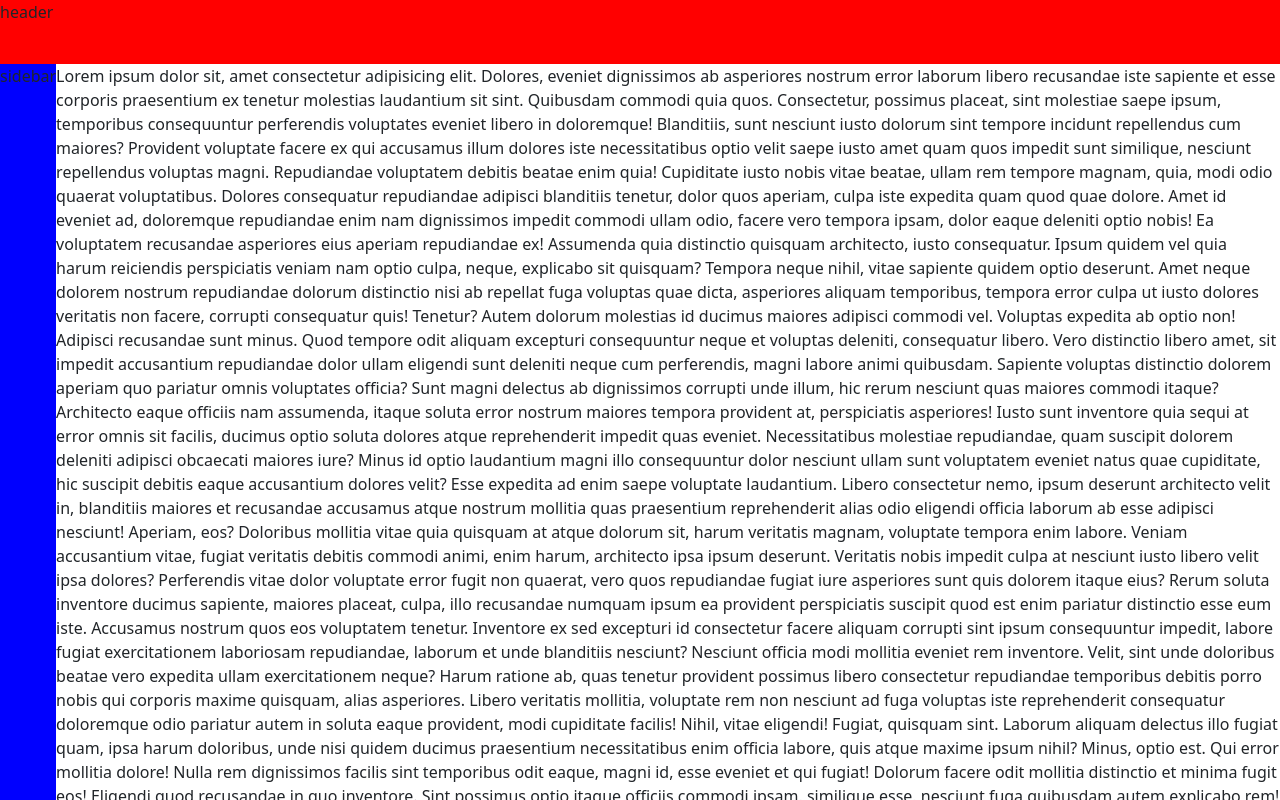
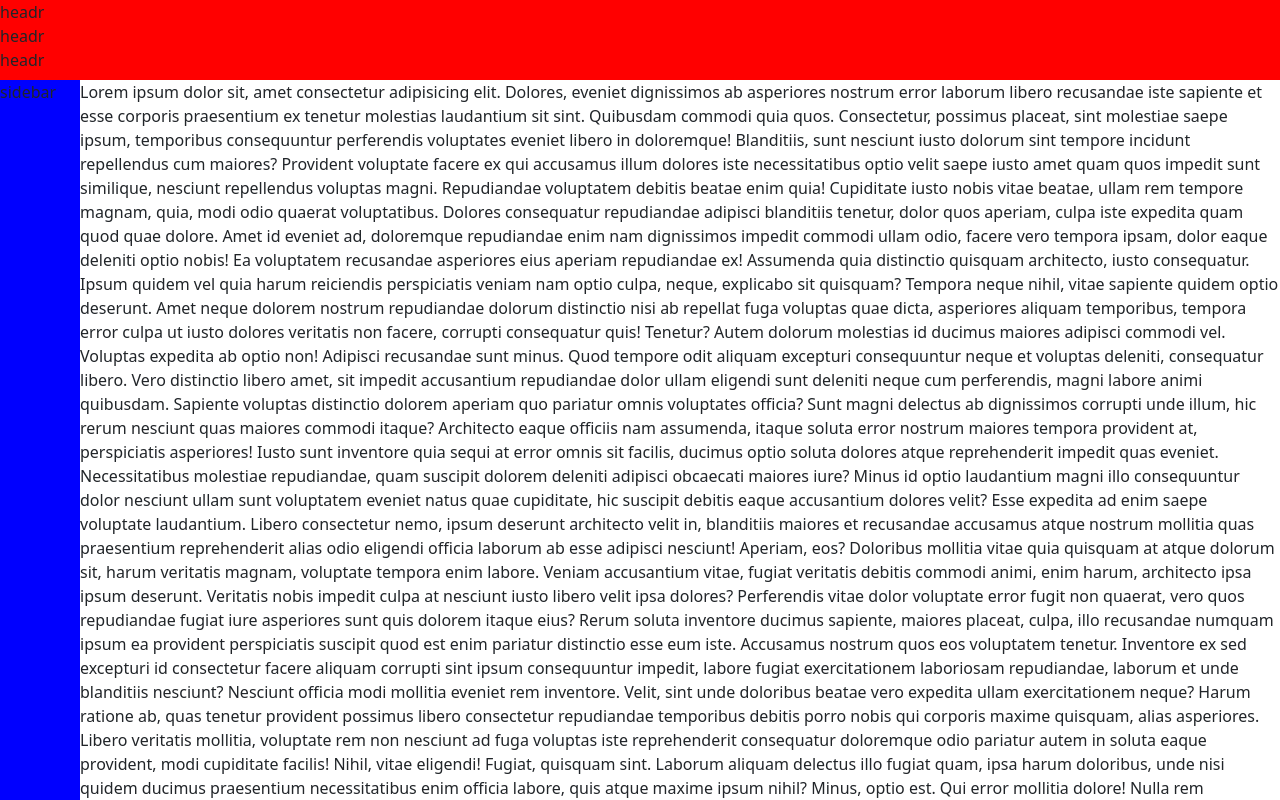
Before and after one commit to ariannacostanzo/html-css-bootstrap-dashboard, a plain HTML site: page index.html in a window 1280 px wide. Drawn offline with nearby package versions, Linux system fonts and the light colour scheme.

Commit message:
fixed layout

```diff
--- a/index.html
+++ b/index.html
@@ -16,9 +16,17 @@
     <link rel="stylesheet" href="stile/style.css">
 </head>
 <body>
+    <!-- body content -->
+    <div class="body-content">
+
+        <!-- header -->
         <header class="position-sticky top-0 start-0 end-0">
-        header
+            <div>headr</div>
+            <div>headr</div>
+            <div>headr</div>
         </header>
+        <!-- fine header -->
+
         <div class="main-division d-flex">
             <div class="sidebar">
                 sidebar
@@ -125,10 +133,13 @@
                 Voluptates molestiae fugit autem corrupti quidem earum beatae officia facere distinctio accusamus explicabo, ducimus ex? Illum magnam, consequuntur aut qui vero temporibus, aliquam dolores, ab nihil sed debitis enim ipsa.
                 Vel, ratione! Iure expedita exercitationem inventore. Tempore vero blanditiis expedita, praesentium quae voluptatibus quos optio similique facilis perspiciatis iste. Eveniet rerum cum vero distinctio illum placeat laudantium non soluta enim.
             </main>
+            <!-- fine main -->
+
         </div>
+        <!-- fine main division -->
 
-
-
+    </div>
+    <!-- fine body-content -->
         <!-- bootstraap script -->
         <script src="https://cdn.jsdelivr.net/npm/@popperjs/core@2.11.8/dist/umd/popper.min.js" integrity="sha384-I7E8VVD/ismYTF4hNIPjVp/Zjvgyol6VFvRkX/vR+Vc4jQkC+hVqc2pM8ODewa9r" crossorigin="anonymous"></script>
         <script src="https://cdn.jsdelivr.net/npm/bootstrap@5.3.2/dist/js/bootstrap.min.js" integrity="sha384-BBtl+eGJRgqQAUMxJ7pMwbEyER4l1g+O15P+16Ep7Q9Q+zqX6gSbd85u4mG4QzX+" crossorigin="anonymous"></script>
--- a/stile/style.css
+++ b/stile/style.css
@@ -8,12 +8,13 @@
 
 /* Generics */
 
-body {
+.body-content {
     overflow: hidden;
+
 }
 
 .main-division {
-    height: 92vh;
+    height: calc(100vh - 80px);
 }
 
 /* Fine Generics */
@@ -27,7 +28,7 @@ body {
 
 header {
     background-color: red;
-    height: 8vh;
+    height: 80px;
 }
 
 
@@ -41,6 +42,7 @@ header {
 .sidebar {
     flex-shrink: 0;
     background-color: blue;
+    width: 80px;
 }
 
 /* fine sidebar */
```
Lines whose indentation alone changed are shown as unchanged.
